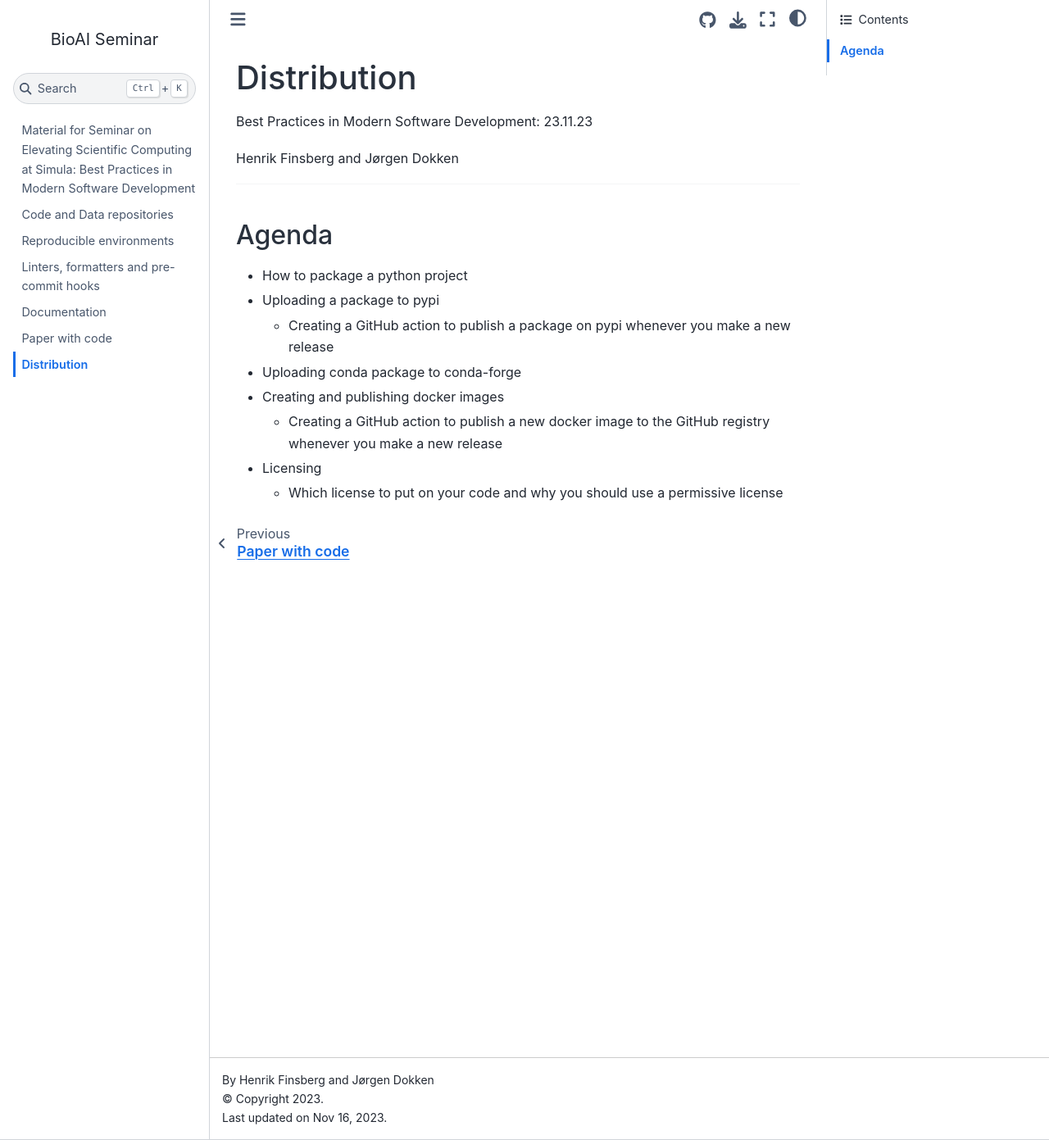
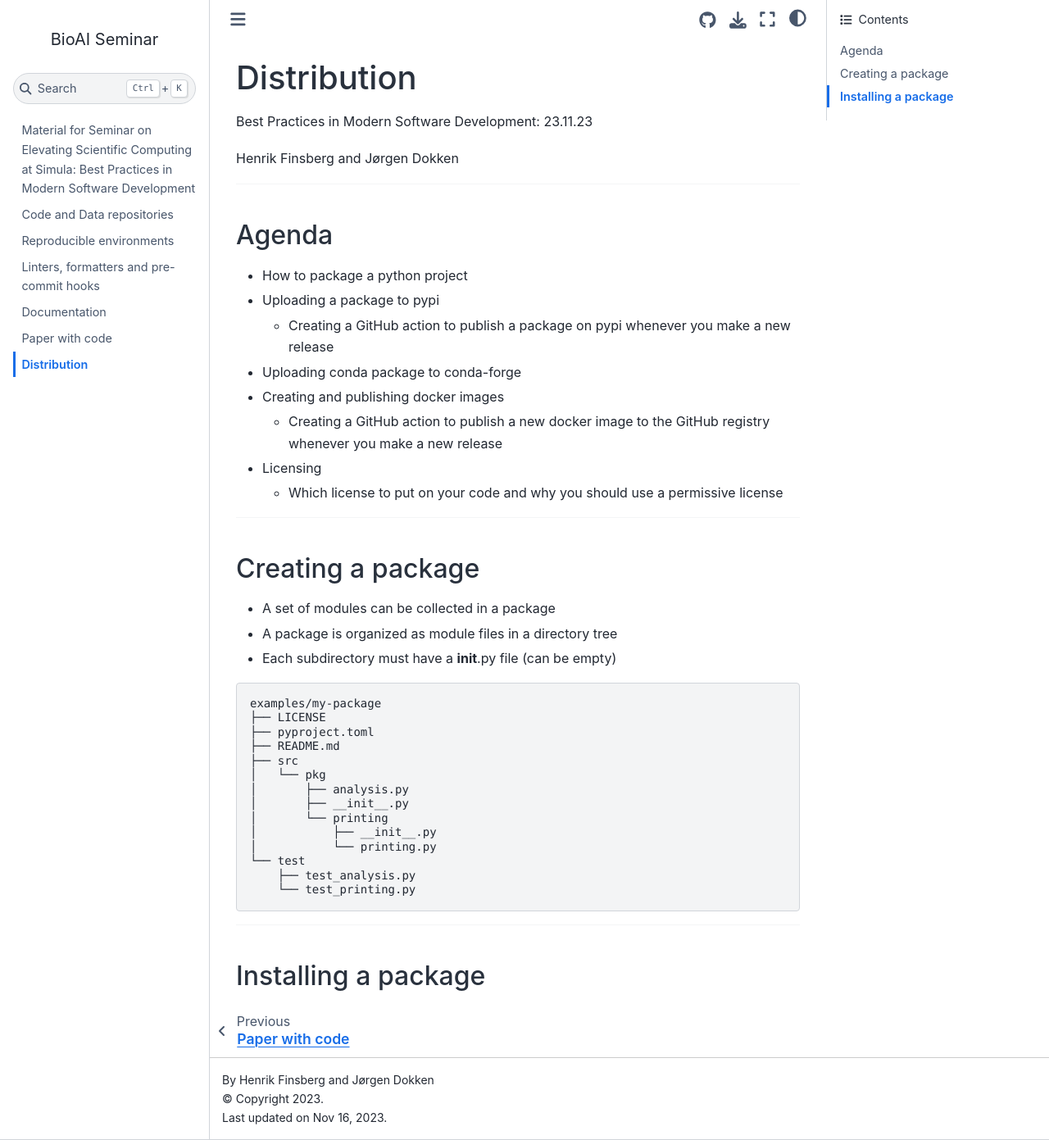
Before and after one commit to scientificcomputing/seminar-23-11-2023, a Jupyter Book: the page built from docs/distribution.md, in a window 1280 px wide and 1391 px high. Shown: the whole window at 82% size. Built offline with Jupyter Book 1.0.4 settings and Sphinx 7.4.7 and the Sphinx Book theme 1.1.4, drawn with Linux system fonts in a browser that asks for light colours.

Commit message:
Write about modules and packages

````diff
--- a/cspell.json
+++ b/cspell.json
@@ -19,6 +19,8 @@
         "Finsberg",
         "ipython",
         "isort",
+        "itertools",
+        "itools",
         "Jørgen",
         "jupytext",
         "linkify",
--- a/docs/distribution.md
+++ b/docs/distribution.md
@@ -29,3 +29,34 @@ Henrik Finsberg and Jørgen Dokken
     - Creating a GitHub action to publish a new docker image to the GitHub registry whenever you make a new release
 - Licensing
     - Which license to put on your code and why you should use a permissive license
+
+---
+
+## Creating a package
+
+- A set of modules can be collected in a package
+
+- A package is organized as module files in a directory tree
+
+- Each subdirectory must have a __init__.py file (can be empty)
+
+```
+examples/my-package
+├── LICENSE
+├── pyproject.toml
+├── README.md
+├── src
+│   └── pkg
+│       ├── analysis.py
+│       ├── __init__.py
+│       └── printing
+│           ├── __init__.py
+│           └── printing.py
+└── test
+    ├── test_analysis.py
+    └── test_printing.py
+```
+
+---
+
+## Installing a package
````
Also changed, not shown: docs/environments.md (+46 -7 lines), docs/testing.md (+0 -11 lines).
